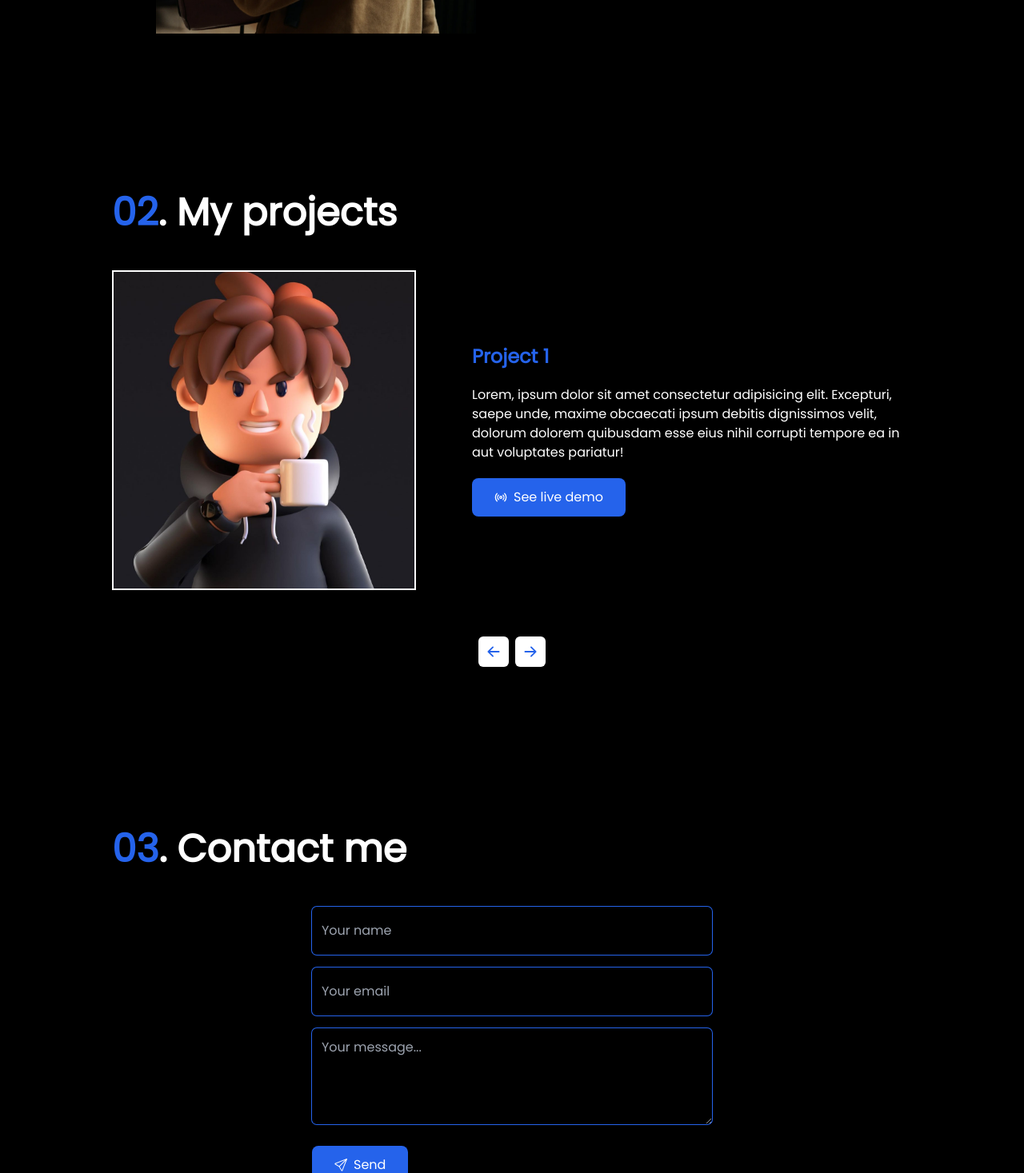
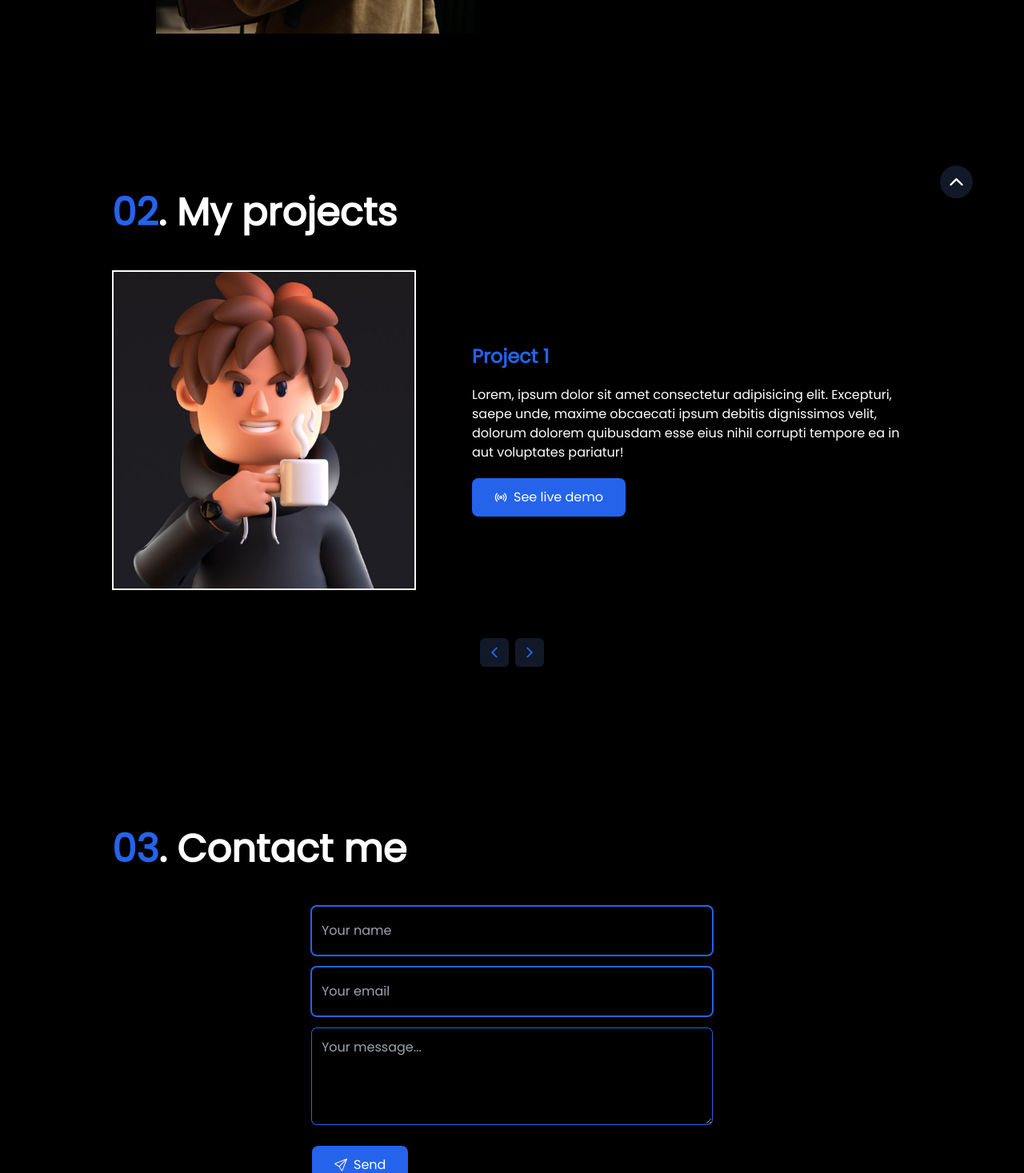
Before and after one commit to R4heem-Orekoya/react-Portfolio, a React (Vite) app: page / in a window 1280 px wide. Shown: the part 1352-2819 px from the top of the page at 80% size. Built offline with nearby package versions, Linux system fonts and the light colour scheme.

Commit message:
added scroll to top btn

```diff
--- a/src/App.jsx
+++ b/src/App.jsx
@@ -5,6 +5,7 @@ import About from "./Components/about"
 import Projects from "./Components/projects"
 import Contact from "./Components/Contact"
 import Footer from "./Components/footer"
+import ScrollToTop from "./Components/scrollToTopBtn"
 
 export default function App() {
   return(
@@ -15,6 +16,7 @@ export default function App() {
       <Projects />
       <Contact />
       <Footer />
+      <ScrollToTop />
     </div>
   )
 }
--- a/src/Components/Contact.jsx
+++ b/src/Components/Contact.jsx
@@ -15,8 +15,8 @@ const Contact = () =>{
                    <Span>03</Span>. Contact me
                 </Heading>
                 <form action="#" className="max-w-[500px] w-[90%] mx-auto mt-12 flex-col justify-center gap-4">
-                    <input className="w-[100%] h-[60px] md:h-[50px] border-none outline-none mb-4 px-3 bg-transparent ring-1 ring-blue-600 rounded-md" type="text" placeholder="Your name"/>
-                    <input className="w-[100%] h-[60px] md:h-[50px] border-none outline-none mb-4 px-3 bg-transparent ring-1 ring-blue-600 rounded-md" type="email" placeholder="Your email"/>
+                    <input className="w-[100%] h-[60px] md:h-[50px] border-none outline-none mb-4 px-3 bg-transparent ring-2 ring-blue-600 rounded-md" type="text" placeholder="Your name"/>
+                    <input className="w-[100%] h-[60px] md:h-[50px] border-none outline-none mb-4 px-3 bg-transparent ring-2 ring-blue-600 rounded-md" type="email" placeholder="Your email"/>
                     <textarea className="w-[100%] min-h-[120px] max-h-[300px] h-[120px] border-none outline-none p-3 bg-transparent ring-1 ring-blue-600 rounded-md" placeholder="Your message..."></textarea>
                     <Button type="submit">
                         <BsSend/> Send
--- a/src/Components/header.jsx
+++ b/src/Components/header.jsx
@@ -8,6 +8,12 @@ function Header(){
     const changeActive = ()=>{
         setActive(!active)
     }
+    window.addEventListener('scroll', ()=>{
+        if(active){
+            setActive(!active)
+        }
+    })
+
     const style = {color: 'white', fontSize: "1.5rem",}
     return(
         <header className="sticky top-0 w-full h-[80px] bg-black flex z-40">
--- a/src/Components/projects.jsx
+++ b/src/Components/projects.jsx
@@ -1,6 +1,6 @@
 import React from "react";
 import {LuRadio} from 'react-icons/lu'
-import {BsArrowLeftShort, BsArrowRightShort} from 'react-icons/bs'
+import {IoIosArrowBack, IoIosArrowForward} from 'react-icons/io'
 import { Swiper, SwiperSlide } from 'swiper/react';
 import { Navigation, Pagination} from 'swiper/modules';
 import 'swiper/css';
@@ -117,11 +117,11 @@ const SwiperNavButton = () =>{
     const swiper = useSwiper();
     return(
         <div className="flex gap-2 absolute left-[50%] translate-x-[-50%] bottom-1">
-            <button onClick={() => swiper.slideNext()} className="bg-white p-1 rounded-md hover:bg-blue-600 group">
-                <BsArrowLeftShort className="text-blue-600 group-hover:text-white" size={30}/>
+            <button onClick={() => swiper.slideNext()} className="bg-gray-900 p-2 rounded-md hover:bg-blue-600 group">
+                <IoIosArrowBack className="text-blue-600 group-hover:text-white" size={20}/>
             </button>
-            <button onClick={() => swiper.slideNext()} className="bg-white p-1 rounded-md hover:bg-blue-600 group">
-                <BsArrowRightShort className="text-blue-600 group-hover:text-white" size={30}/>
+            <button onClick={() => swiper.slideNext()} className="bg-gray-900 p-2 rounded-md hover:bg-blue-600 group">
+                <IoIosArrowForward className="text-blue-600 group-hover:text-white" size={20}/>
             </button>
         </div>
     )
--- /dev/null
+++ b/src/Components/scrollToTopBtn.jsx
@@ -0,0 +1,32 @@
+import React from "react";
+import {IoIosArrowUp} from 'react-icons/io'
+import { useState } from "react";
+
+
+const ScrollToTop = () => {
+    const [visible, setVisible] = useState(false);
+
+    const toggleVisiblity = () => {
+        const scrolled = document.documentElement.scrollTop;
+
+        scrolled > 600 ? setVisible(true): setVisible(false);
+    }
+
+    const scrollToTop = () =>{
+        window.scrollTo({
+          top: 0,
+          behavior: 'smooth'
+        });
+    };
+
+    document.addEventListener('scroll', toggleVisiblity);
+
+
+    return(
+        <button onClick={scrollToTop} className={visible === false?"fixed bottom-[-100%] right-[5%] text-white bg-gray-900 p-2 rounded-full duration-500": "fixed bottom-[10%] right-[5%] text-white bg-gray-900 p-2 rounded-full active:scale-90 z-40 duration-500"}>
+            <IoIosArrowUp size={25}/>
+        </button>
+    )
+}
+
+export default ScrollToTop
```
